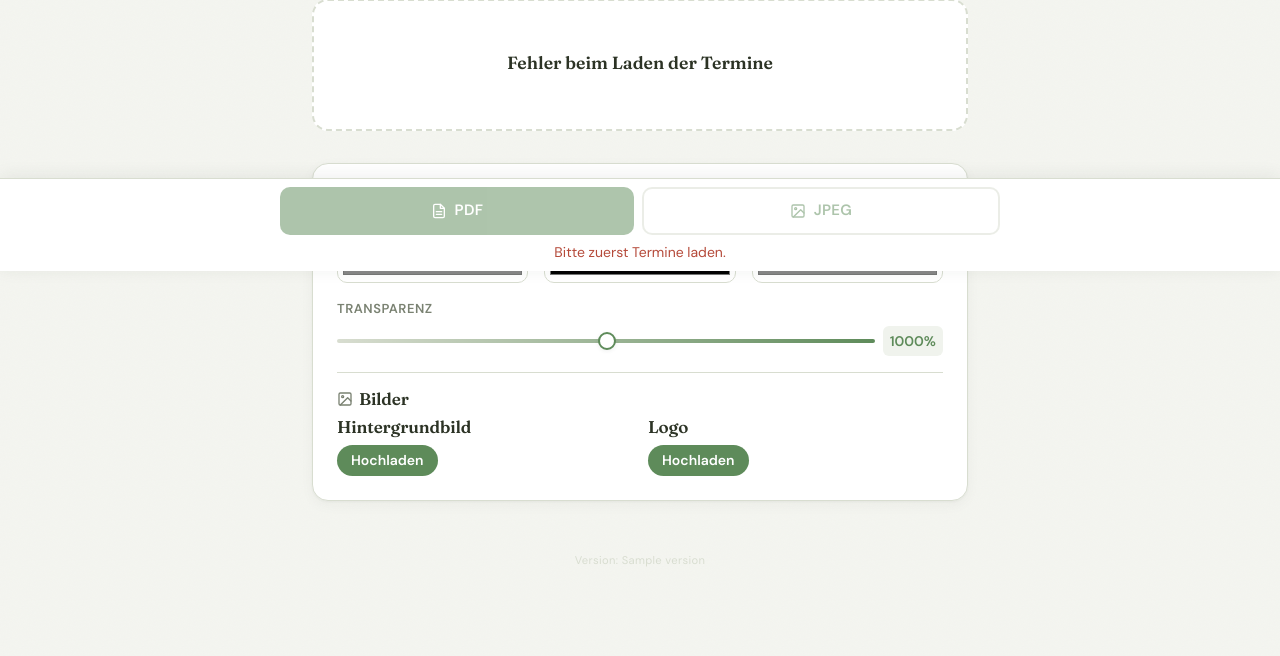
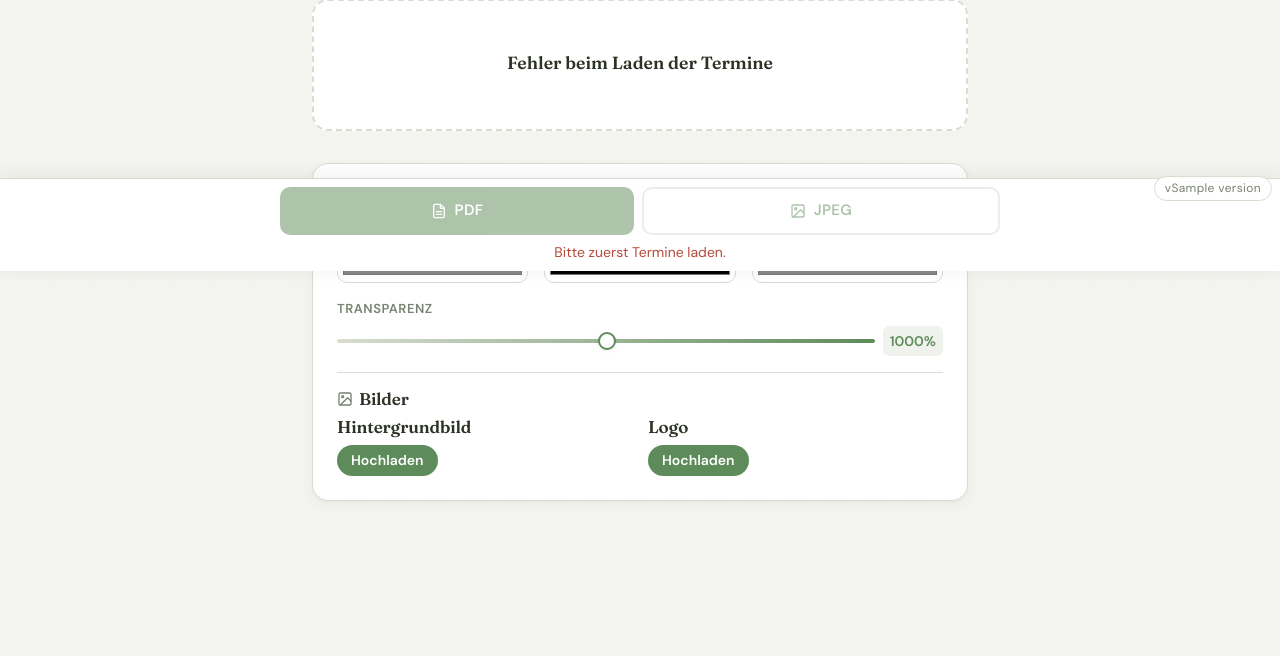
Before and after one commit to schowave/churchtools-api, a FastAPI app: template app/templates/appointments.html in a window 1280 px wide. Shown: the part 529-1185 px from the top of the page. After the commit the page ends 1031 px from the top, so only its background shows below. Run offline with FastAPI, Linux system fonts and the light colour scheme; the template is opened without the code that fills it: most values are stand-ins (such as "Sample title", 1, 10 or a date in 2020); parts of the project's set-up code (start-up, migrations or seed data) failed here and were passed over.

Commit message:
feat: show installed version as badge in the bottom right corner

```diff
--- a/app/static/css/appointments.css
+++ b/app/static/css/appointments.css
@@ -889,8 +889,13 @@ textarea:focus {
 }
 
 /* Spacer so content doesn't hide behind bottom bar */
-footer {
-    padding-bottom: 70px;
+body {
+    padding-bottom: calc(var(--spacing-lg) + 70px);
+}
+
+/* Keep the version badge above the export bar */
+.bottom-bar ~ .app-version {
+    bottom: calc(70px + env(safe-area-inset-bottom));
 }
 
 /* ─── Loading state ─────────────────────────── */
--- a/app/static/css/common.css
+++ b/app/static/css/common.css
@@ -305,13 +305,21 @@ input[type="submit"]:active {
     animation: pageEnter 0.5s var(--transition-ease) both;
 }
 
-/* Footer */
-footer {
-    margin-top: auto;
-    padding: var(--spacing-md) var(--spacing-md);
-    font-size: 0.7rem;
-    color: var(--border-color);
+/* Installed version, pinned bottom right so it is visible without scrolling */
+.app-version {
+    position: fixed;
+    right: var(--spacing-sm);
+    bottom: calc(var(--spacing-sm) + env(safe-area-inset-bottom));
+    z-index: 300; /* above the export bar */
+    padding: 2px 10px;
+    font-size: 0.75rem;
+    font-variant-numeric: tabular-nums;
     letter-spacing: 0.03em;
+    color: var(--text-muted);
+    background: rgba(255, 255, 255, 0.9);
+    border: 1px solid var(--border-color);
+    border-radius: 999px;
+    pointer-events: none;
 }
 
 /* Utility classes */
--- a/app/templates/agenda.html
+++ b/app/templates/agenda.html
@@ -86,8 +86,6 @@
     </div>
 </div>
 
-<footer>
-    <p>Version: {{ version }}</p>
-</footer>
+<footer class="app-version" title="Installierte Version">v{{ version }}</footer>
 </body>
 </html>
--- a/app/templates/appointments.html
+++ b/app/templates/appointments.html
@@ -218,8 +218,6 @@
     </div>
 </div>
 
-<footer>
-    <p>Version: {{ version }}</p>
-</footer>
+<footer class="app-version" title="Installierte Version">v{{ version }}</footer>
 </body>
 </html>
--- a/app/templates/login.html
+++ b/app/templates/login.html
@@ -38,8 +38,6 @@
         <input type="submit" value="Anmelden" class="btn btn-login">
     </form>
 </div>
-<footer>
-    <p>Version: {{ version }}</p>
-</footer>
+<footer class="app-version" title="Installierte Version">v{{ version }}</footer>
 </body>
 </html>
--- a/app/templates/overview.html
+++ b/app/templates/overview.html
@@ -49,8 +49,6 @@
         </a>
     </div>
 </div>
-<footer>
-    <p>Version: {{ version }}</p>
-</footer>
+<footer class="app-version" title="Installierte Version">v{{ version }}</footer>
 </body>
 </html>
--- a/app/templates/services.html
+++ b/app/templates/services.html
@@ -86,8 +86,6 @@
     </div>
 </div>
 
-<footer>
-    <p>Version: {{ version }}</p>
-</footer>
+<footer class="app-version" title="Installierte Version">v{{ version }}</footer>
 </body>
 </html>
```
Also changed, not shown: tests/test_template_rendering.py (+7 -0 lines).
